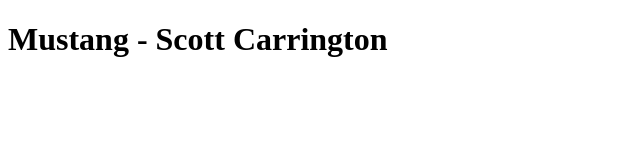
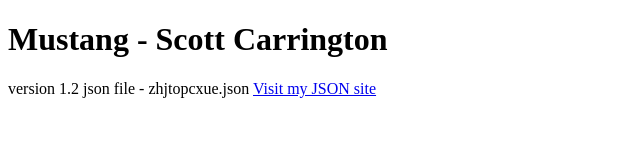
Before and after one commit to scarrington76/SoftArch-Azure_Demo, a plain HTML site: page index.html in a window 1280 px wide. Shown: the whole page, without its empty margins (0-640 px from the left). Drawn offline with Linux system fonts and the light colour scheme.

Commit message:
Final Commit

```diff
--- a/index.html
+++ b/index.html
@@ -8,5 +8,8 @@
 </head>
 <body>
     <h1>Mustang - Scott Carrington</h1>
+    version 1.2
+    json file - zhjtopcxue.json
+    <a href="https://mustangdata-sec-v1.azurewebsites.net/zhjtopcxue.json">Visit my JSON site</a>
 </body>
 </html>
```
